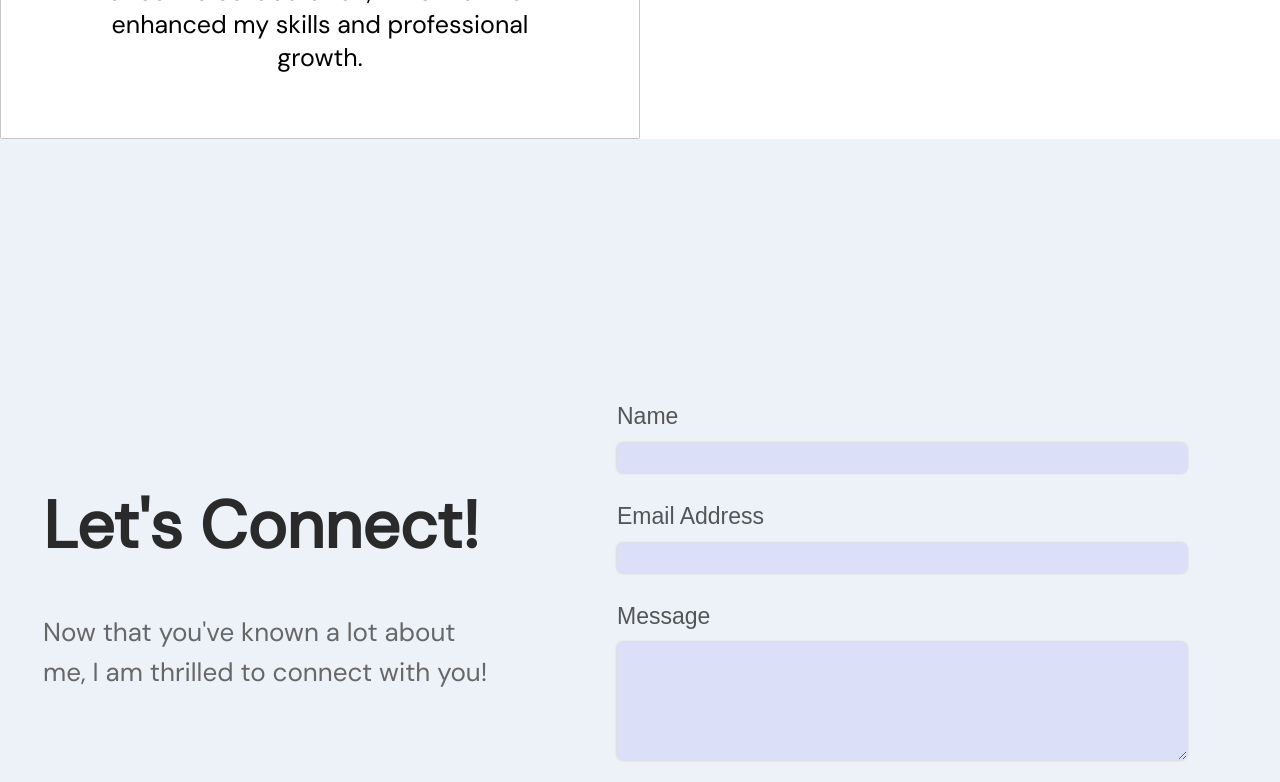
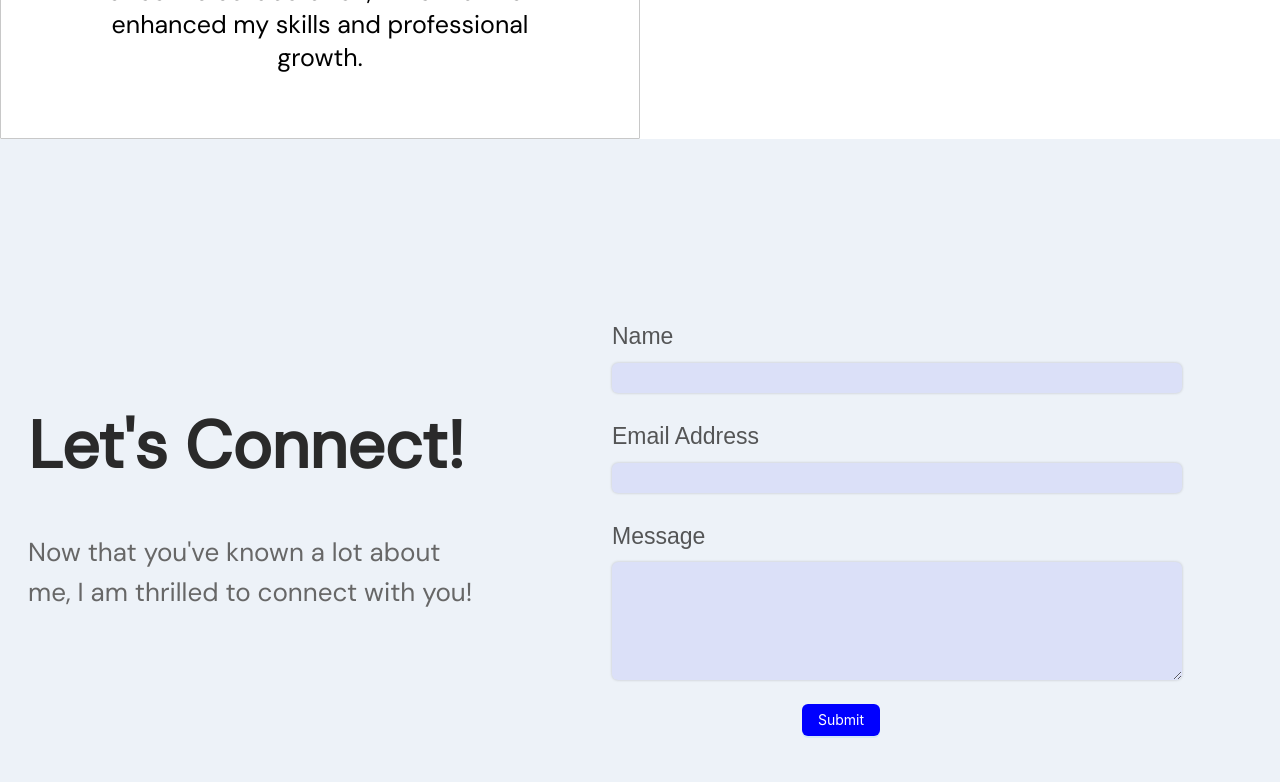
Before and after one commit to BachNguyenT/PersonalPortfolioWebsite, a React (Create React App) app: page / in a window 1280 px wide. Shown: the part 5500-6282 px from the top of the page. Built offline with nearby package versions, Linux system fonts and the light colour scheme.

Commit message:
Mobile UI updates

```diff
--- a/src/Components/About/About.scss
+++ b/src/Components/About/About.scss
@@ -4,7 +4,7 @@
     min-height: 39.1rem;
     background-color: white;
     @media (max-width: 800px) {
-        padding: 5.5rem 2rem 3rem 2rem;
+        padding: 5.5rem 1.5rem 3rem 2rem;
     }
 
     &__Header {
--- a/src/Components/Contact/Contact.scss
+++ b/src/Components/Contact/Contact.scss
@@ -2,7 +2,9 @@
   display: flex;
   flex-direction: row;
   justify-content: space-around;
-  padding: 5rem 20px;
+  padding: 5rem auto;
+  align-content: center;
+  align-items: center;
   background-color: #edf2f8;
   height: 100vh;
   min-height: 40rem;
```
